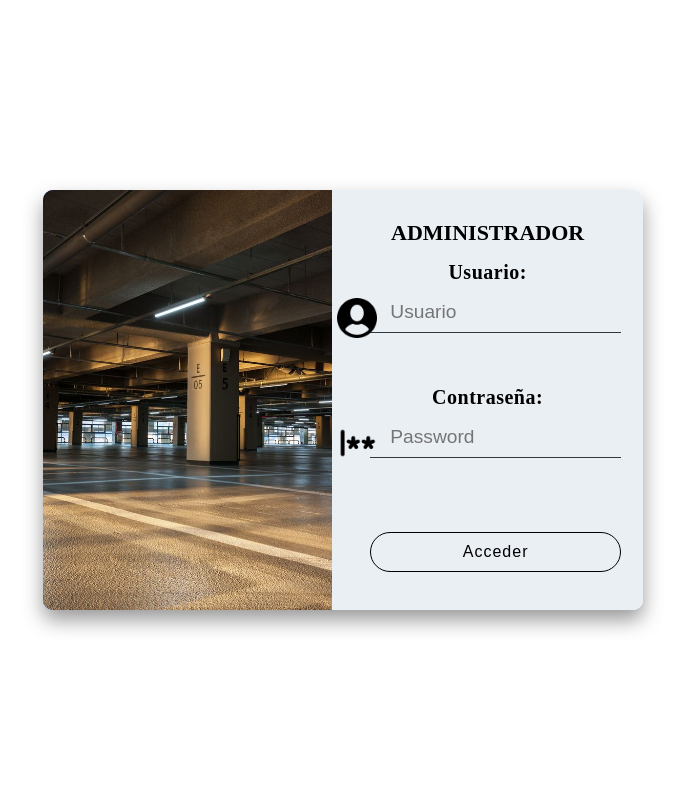
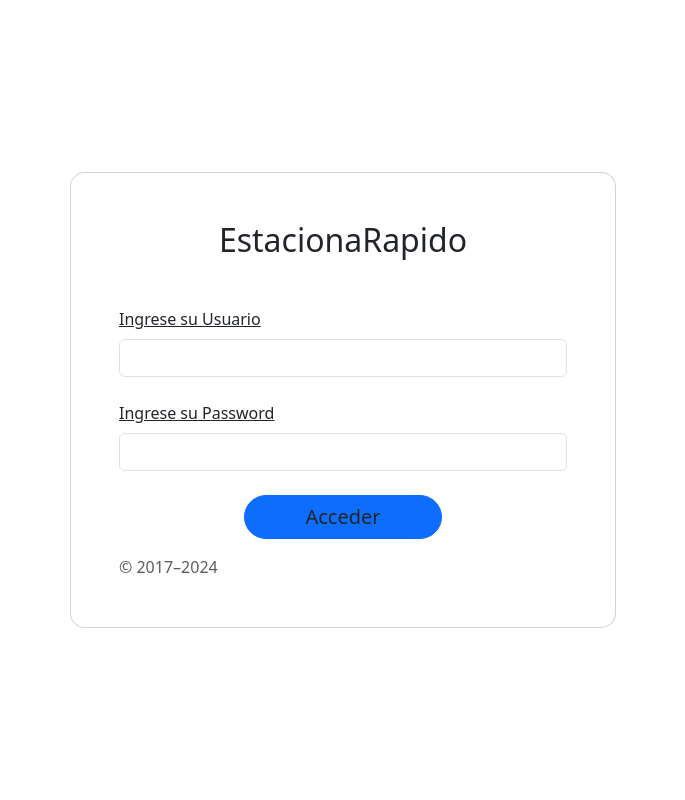
Before and after one commit to machinavicente/app_parking, a PHP site: page / in a window 1280 px wide. Shown: the whole page, without its empty margins (297-982 px from the left). Run offline with PHP 8.4, Linux system fonts and the light colour scheme.

Commit message:
Rediseño en el login

```diff
--- a/index.php
+++ b/index.php
@@ -1,39 +1,45 @@
 <!DOCTYPE html>
 <html>
+
 <head>
 	<meta charset="utf-8">
 	<meta name="viewport" content="width=device-width, initial-scale=1">
-	<link rel="stylesheet" type="text/css" href="assets/styles/login.css">
-	<link rel="stylesheet" type="text/css" href="assets/styles/responsive.css">
+	<link rel="stylesheet" type="text/css" href="./assets/bootstrap/css/bootstrap.min.css">
 	<link rel="shortcut icon" href="./favicon.ico">
 	<title>Sistema de control - Login</title>
 </head>
-<body>
-	<div class="wrapper" >
-		<div class="container">
-    		<div class="col-left">
-     			<div class="login-text">
-        			<h2>Control de Arrendameinto Web </h2>
-        			<p>Para acceder al sistema debera ingrresar los datos solicitados</p>
+
+<body style="height: 100vh;">
+	<section class="vh-100 bg-image">
+		<div class="mask d-flex align-items-center h-100 gradient-custom-3">
+			<div class="container h-100">
+				<div class="row d-flex justify-content-center align-items-center h-100">
+					<div class="col-12 col-md-9 col-lg-7 col-xl-6">
+						<div class="card" style="border-radius: 15px;">
+							<div class="card-body p-5">
+								<h2 class="text-center mb-5">EstacionaRapido</h2>
+								<?php include("controller/login-defect.php"); ?>
+								<form action="" method="POST">
+									<div data-mdb-input-init class="form-outline mb-4">
+										<label class="form-label text-decoration-underline" for="form3Example1cg">Ingrese su Usuario</label>
+										<input type="text" name="Admin_user" required id="form3Example1cg" class="form-control"/>
 									</div>
+									<div data-mdb-input-init class="form-outline mb-4">
+										<label class="form-label text-decoration-underline" for="form3Example4cg">Ingrese su Password</label>
+										<input type="password" name="Admin_pass" required id="form3Example4cg" class="form-control" />
 									</div>
-   			<div class="col-right">
-      			<div class="login-form">
-      	  			<h2>ADMINISTRADOR</h2>
-					<?php include ("controller/login-defect.php");?>
-        			<form action="" method="POST" >
-            			<label>Usuario:</label>
-            			<input type="text" placeholder="Usuario"  name="Admin_user" required>
-            			<div class="imge"></div>
-            			<label>Contraseña:</label>
-            			<input type="password" placeholder="Password" name="Admin_pass" required>
-            			<div class="img2"></div>
-          				<br>
-            			<input type="submit" name="boton" value="Acceder">
+									<div class="d-flex justify-content-center">
+										<button type="submit" class="btn btn-primary btn-block btn-lg text-body" style="border-radius: 25px; padding: 6px 60px;">Acceder</button>
+									</div>
+									<p class="mt-3 mb-0 text-body-secondary">&copy; 2017–2024</p>
 								</form>
 							</div>
 						</div>
 					</div>
 				</div>
+			</div>
+		</div>
+	</section>
 </body>
+
 </html>
```
Lines whose indentation alone changed are shown as unchanged.
